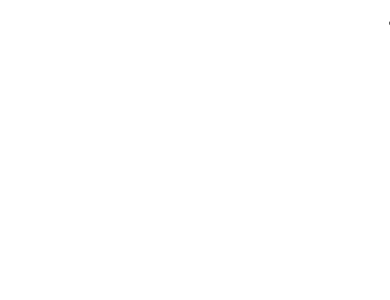
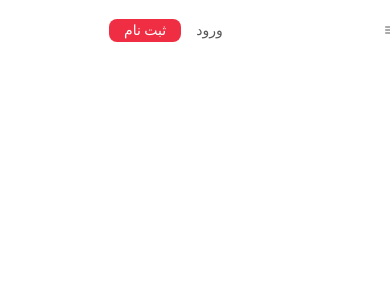
Before and after one commit to bug-hunte-r/Flat, a Next.js app: page / in a window 390 px wide. Shown: the top 300 px of the page. Built offline with nearby package versions, Linux system fonts and the light colour scheme.

Commit message:
make responsive the navbar

```diff
--- a/package.json
+++ b/package.json
@@ -8,8 +8,9 @@
     "start": "next start"
   },
   "dependencies": {
+    "next": "15.5.3",
     "react": "19.1.0",
     "react-dom": "19.1.0",
-    "next": "15.5.3"
+    "react-icons": "^5.5.0"
   }
 }
--- a/src/app/globals.css
+++ b/src/app/globals.css
@@ -1,11 +1,13 @@
 body {
   font-family: yekan;
+  -webkit-tap-highlight-color: transparent;
 }
 
 * {
   box-sizing: border-box;
   padding: 0;
   margin: 0;
+  -webkit-tap-highlight-color: transparent;
 }
 
 a {
--- a/src/components/templates/Navbar.js
+++ b/src/components/templates/Navbar.js
@@ -1,13 +1,23 @@
+"use client"
 import Image from 'next/image'
 import Link from 'next/link'
-import React from 'react'
+import React, { useState } from 'react'
 import style from '../../../styles/navbar/nav.css'
+import media from '../../../styles/navbar/mediaNav.css'
+import { IoIosMenu } from "react-icons/io";
+import { IoClose } from "react-icons/io5";
 
 function Navbar() {
+
+  const [isMenuOpen, setIsMenuOpen] = useState(false)
+
   return (
     <div className='container-navbar'>
 
-      <div className='right-sec-navbar'>
+      <IoIosMenu className='icon-hamberger-menu' onClick={() => setIsMenuOpen(true)} />
+
+      <div className={`right-sec-navbar ${isMenuOpen ? 'open-menu' : 'close-menu'}`}>
+      <IoClose className='icon-close-menu' onClick={() => setIsMenuOpen(false)} />
       <Image src={'/imgs/logo.png'} width={600} height={600} alt='logo' className='logo'/>
       <Link href={'/'} className='nav-links'>فلت کارت</Link>
       <Link href={'/'} className='nav-links'>فروشگاه</Link>
--- /dev/null
+++ b/styles/navbar/mediaNav.css
@@ -0,0 +1,83 @@
+@media only screen and (max-width: 790px) {
+    .icon-hamberger-menu{
+        display: block;
+    }
+
+    .right-sec-navbar{
+        background-color: #EF273DF6;
+        flex-direction: column;
+        height: 100vh;
+        justify-content: start;
+        padding-top: 50px;
+        align-items: center;
+        width: 300px;
+        position: fixed;
+        right: 0;
+        top: 0;
+        transform: translateX(100%);
+    }
+
+    .nav-links{
+        font-size: 15px;
+        font-weight: 500;
+        color: white;
+    }
+
+    .icon-close-menu{
+        display: block;
+        position: absolute;
+        left: 10px;
+        top: 10px;
+    }
+
+    .logo {
+        width: 65px;
+        height: 40px;
+        background-color: white;
+        border-radius: 5px;
+    }
+
+    .left-sec-navbar {
+        width: 50%;
+    }
+
+    .right-sec-navbar.open-menu{
+        transform: translateX(0%);
+    }
+
+    .right-sec-navbar.close-menu{
+        transform: translateX(100%);
+    }
+
+    .login-btn{
+        font-size: 14px;
+    }
+
+    .signup-btn{
+        font-size: 14px;
+    }
+}
+
+@media only screen and (max-width: 700px){
+    .container-navbar{
+        padding: 0 80px;
+    }
+}
+
+@media only screen and (max-width: 540px){
+    .right-sec-navbar{
+        width: 250px;
+    }
+}
+
+@media only screen and (max-width: 450px){
+    .container-navbar{
+        padding: 0 50px;
+    }
+}
+
+@media only screen and (max-width: 350px){
+    .container-navbar{
+        padding: 0 30px;
+    }
+}
--- a/styles/navbar/nav.css
+++ b/styles/navbar/nav.css
@@ -13,7 +13,7 @@
 }
 
 .nav-links {
-    font-size: 15px;
+    font-size: calc(1vw + 2px);
     color: #595959;
     font-weight: 300;
     font-family: yekan;
@@ -22,26 +22,41 @@
 .right-sec-navbar {
     display: flex;
     align-items: center;
-    width: 50%;
-    justify-content: space-between;
+    width: 80%;
+    gap: 30px;
+    transition: 0.5s;
 }
 
 .left-sec-navbar {
-    width: 11%;
+    width: 20%;
     display: flex;
-    justify-content: space-between;
     align-items: center;
+    justify-content: end;
+    gap: 15px;
 }
 
 .login-btn {
     color: #595959;
-    font-size: 15px;
+    font-size: calc(1vw + 2px);
 }
 
 .signup-btn {
-    font-size: 15px;
+    font-size: calc(1vw + 2px);
     background-color: #EF273DF6;
     color: white;
     padding: 3px 15px;
     border-radius: 8px;
 }
+
+.icon-hamberger-menu{
+    font-size: 40;
+    color: #595959;
+    display: none;
+    cursor: pointer;
+}
+
+.icon-close-menu{
+    color: white;
+    display: none;
+    font-size: 20px;
+}
```
Also changed, not shown: 1 other file (tests, documents, lock files or other folders).
